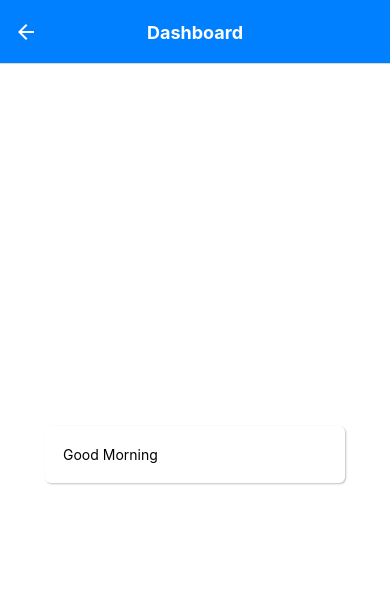
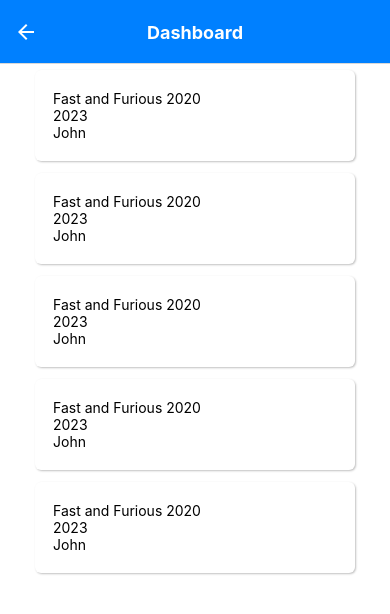
Before and after one commit to Coffee58511867/react-native-dashboard, a React Native app: screen /Dashboard in a window 390 px wide. Both pictures are taken after a click on the button 26 px from the left and 32 px from the top of the page. Shown: the top 614 px of the page. Built offline with nearby package versions, Linux system fonts and the light colour scheme.

Commit message:
Added Pages

```diff
--- a/components/DashboardScreen.js
+++ b/components/DashboardScreen.js
@@ -1,14 +1,29 @@
-import React from "react";
-import { Text, View } from "react-native";
+import React, { useState } from "react";
+import { FlatList, Text, View } from "react-native";
 import { globalStyles } from "../styles/global";
 import Card from "../shared/card";
 
 export default function DashboardScreen() {
+  const [movies, setMovies] = useState([
+    { key: "1", name: "Fast and Furious 2020", year  : "2023"  , pub : "John"},
+    { key: "2", name: "Fast and Furious 2020" , year  : "2023"   , pub : "John"},
+    { key: "3", name: "Fast and Furious 2020" , year  : "2023"  , pub : "John"},
+    { key: "4", name: "Fast and Furious 2020" , year  : "2023"  , pub : "John"},
+    { key: "5", name: "Fast and Furious 2020" , year  : "2023"  , pub : "John"},
+  ]);
+
   return (
     <View style={globalStyles.container}>
-      <Card>
-        <Text>Good Morning</Text>
-      </Card>
+      <FlatList
+        data={movies}
+        renderItem={({ item }) => (
+          <Card >
+            <Text>{item.name}</Text>
+            <Text>{item.year}</Text>
+            <Text>{item.pub}</Text>
+          </Card>
+        )}
+      />
     </View>
   );
 }
--- a/styles/global.js
+++ b/styles/global.js
@@ -27,7 +27,7 @@
       shadowOffset: { width: 1, height: 1 },
       shadowColor: '#333',
       shadowOpacity: 0.3,
-      width:300,
+      width:320,
       shadowRadius: 2,
       marginHorizontal: 4,
       marginVertical: 6,
```
